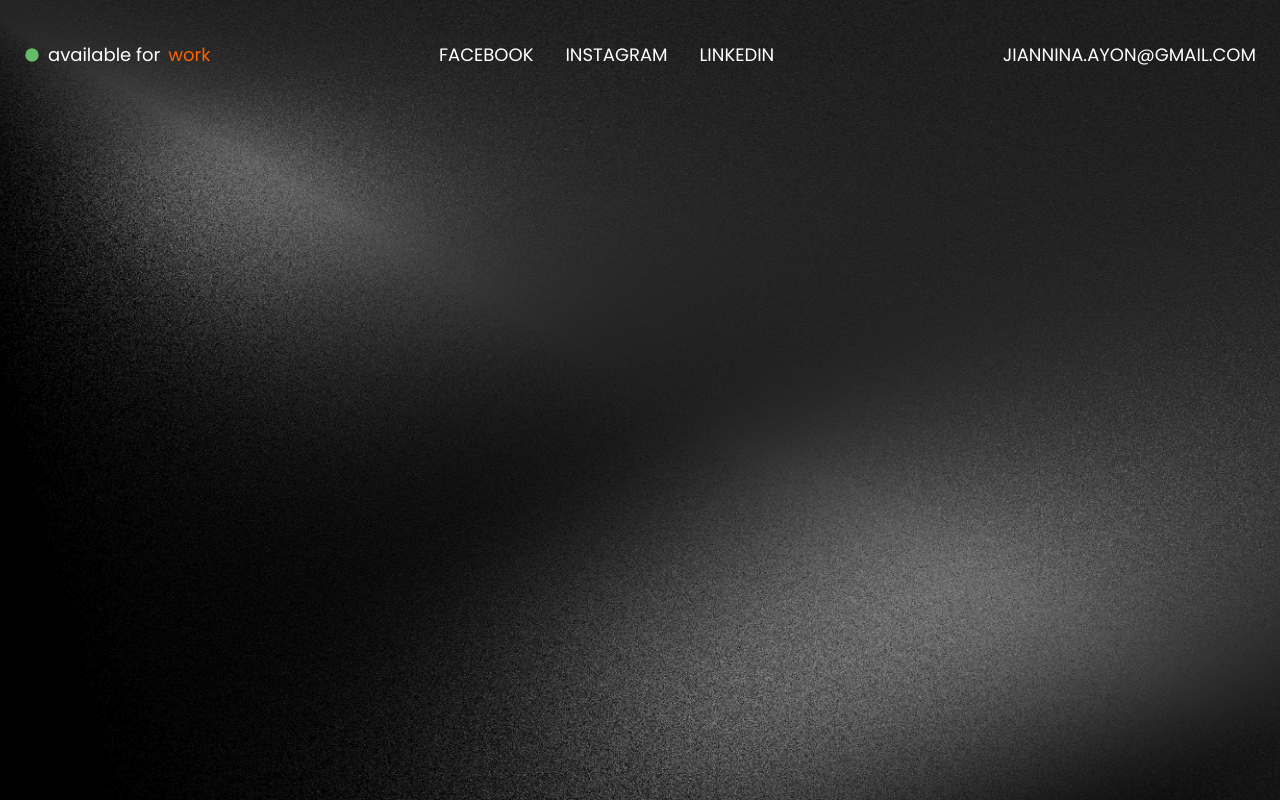
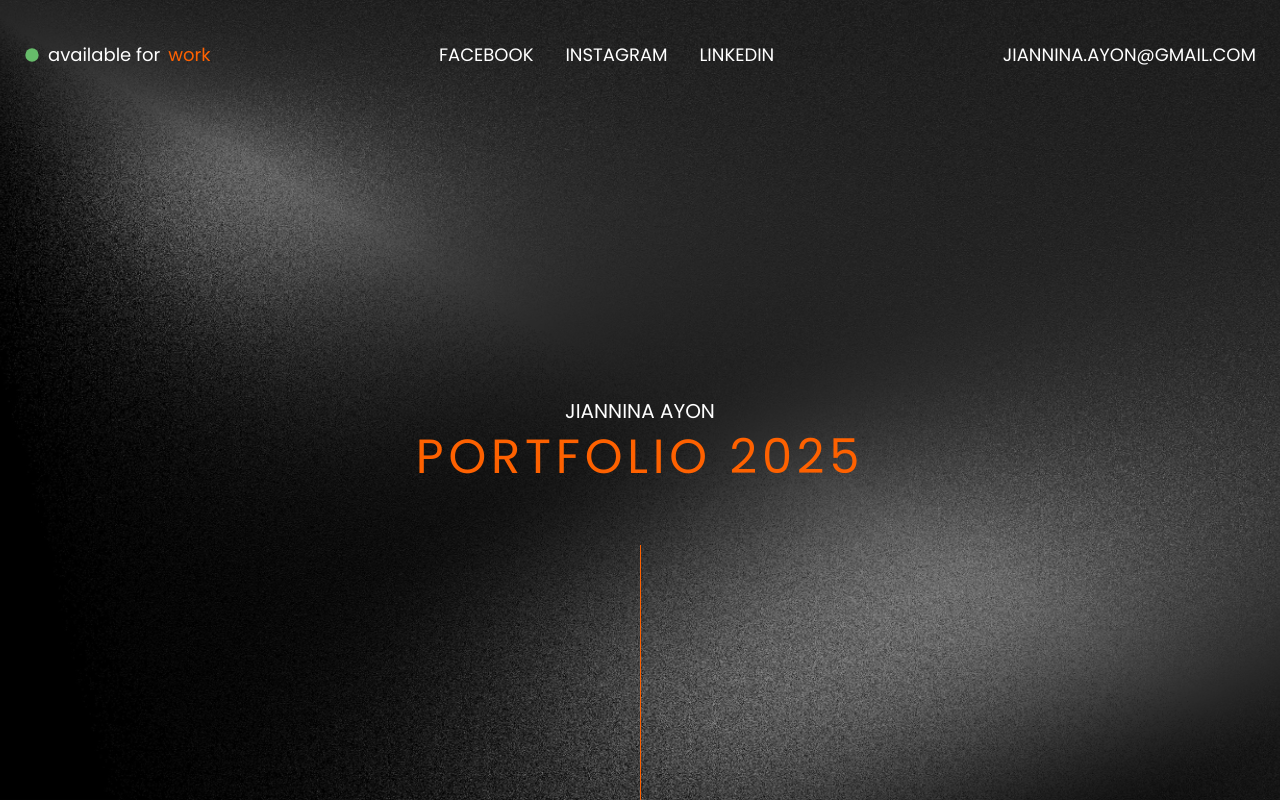
Before and after one commit to jhonejhee/graphic-designer-portfolio, a React (Create React App) app: page / in a window 1280 px wide. Shown: the top 800 px of the page. Built offline with nearby package versions, Linux system fonts and the light colour scheme.

Commit message:
added sections by components

```diff
--- a/src/pages/index.js
+++ b/src/pages/index.js
@@ -1,10 +1,19 @@
 import NavBar from "../components/NavBar";
 import { Outlet } from "react-router-dom";
+import Home from "./Home";
+import About from "./About";
+
+const sections = [
+  { name: "Home", href: "#home", section: <Home /> },
+  { name: "About", href: "#about", section: <About /> },
+  // { name: "Portfolio", href: "#portfolio" },
+  // { name: "Contact", href: "#contact" },
+]
 
 function Portfolio() {
   return (
     <div
-        className="h-screen w-full overflow-hidden font-poppins select-none flex flex-col"
+        className="h-fit w-full overflow-auto font-poppins select-none flex flex-col items-center justify-center"
         style={{
           backgroundImage: "url('/images/background-landscape.png')",
           backgroundSize: 'cover',
@@ -13,13 +22,19 @@ function Portfolio() {
           backgroundAttachment: 'fixed',
         }}
     >
+      <div className="h-fit w-full flex flex-col items-center justify-center  max-w-screen-xl">
+        {/* Nav Bar */}
         <NavBar/>
 
+        {/* Sections */}
         <main className="h-full w-full">
-          <Outlet />
+          {sections.map((section) => (
+            <div key={section.name} id={section.href.slice(1)} className="h-screen w-full flex items-center justify-center">
+              {section.section}
+            </div>
+          ))}
         </main>
-
-
+      </div>
     </div>
   );
 }
```
